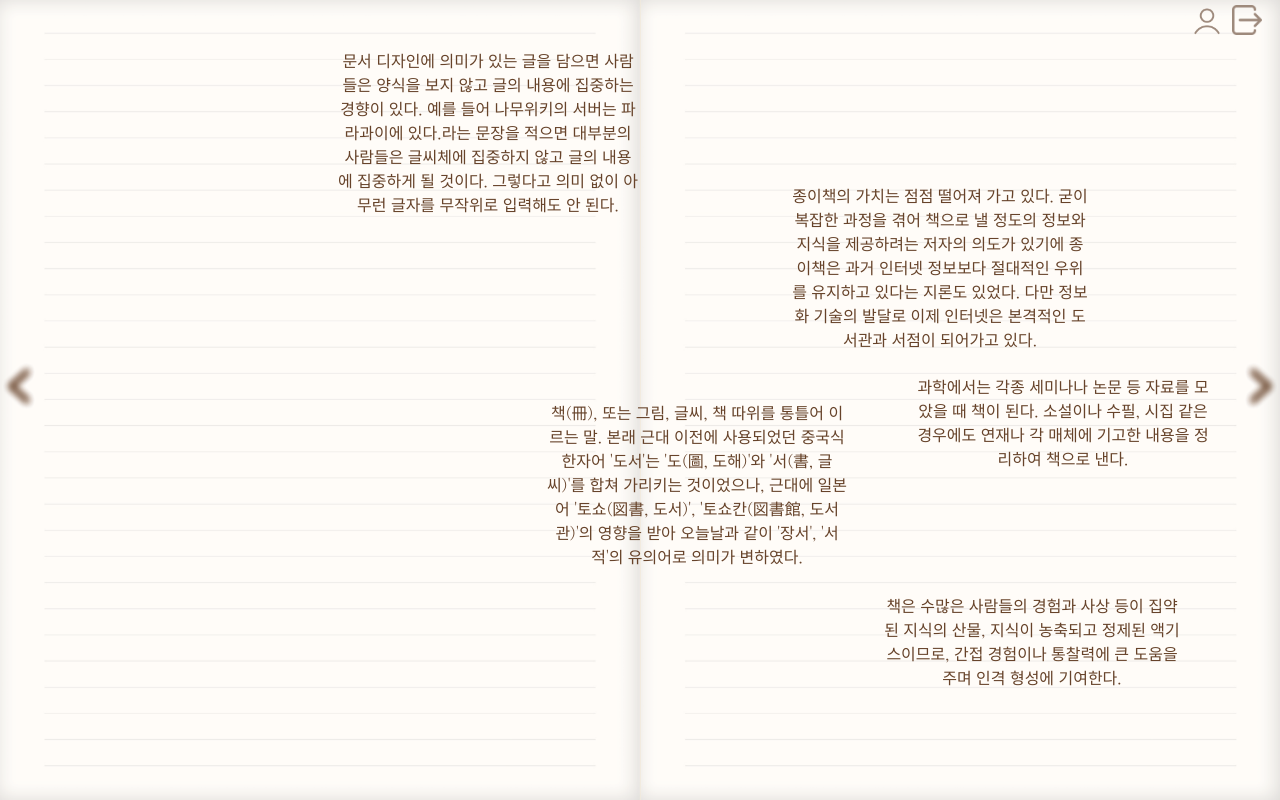
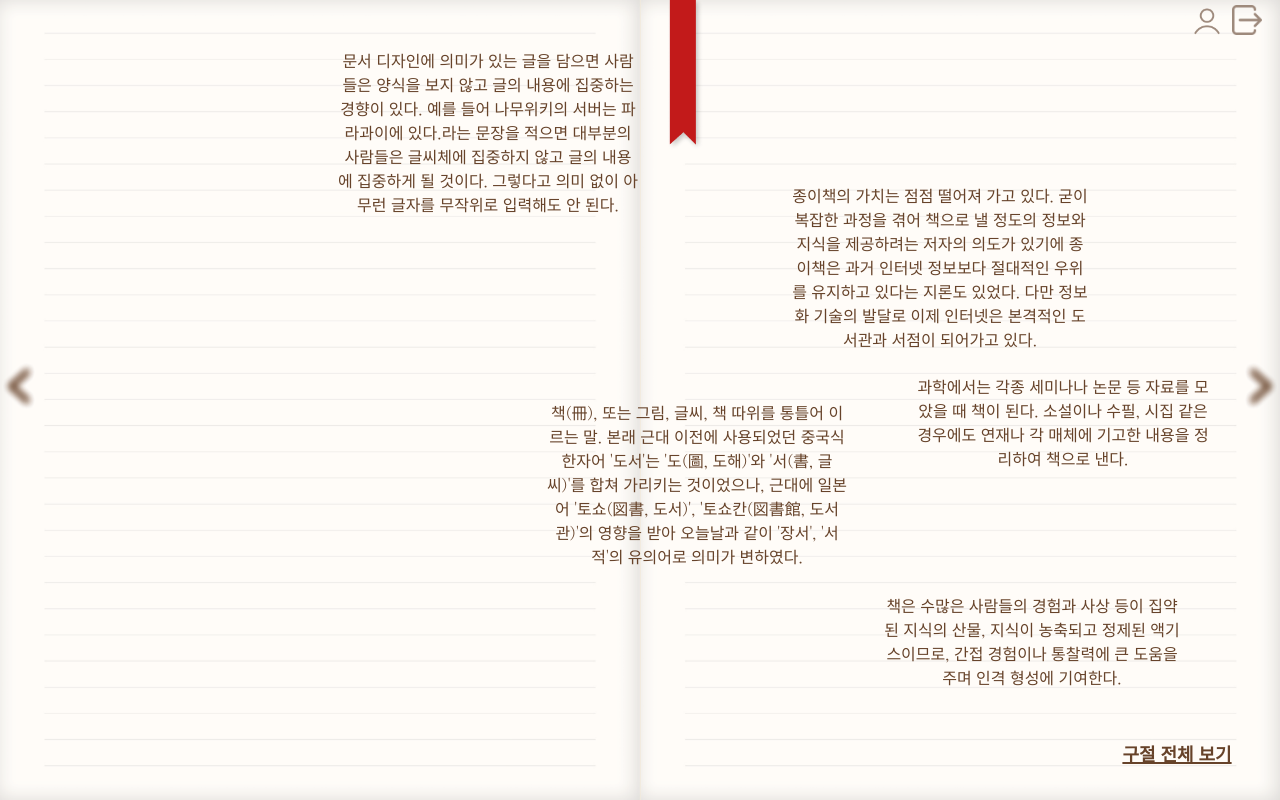
Before and after one commit to hyerim1127/Tree, a React (Create React App) app: page /view in a window 1280 px wide. Built offline with nearby package versions, Linux system fonts and the light colour scheme.

Commit message:
5 - 구절전체보기 팝업 구현, 북마크 추가

```diff
--- a/src/View.jsx
+++ b/src/View.jsx
@@ -3,8 +3,40 @@ import { useNavigate } from 'react-router';
 import personLight from './img/person-light.png';
 import logoutLight from './img/logout-light.png';
 import btn from './img/btn.png';
+import bmkRed from './img/bookmark-red.png';
+
+//모달
+const Modal = ({ onClose }) => {
+  return (
+    <div className="modal-wrapper">
+      <div className="modal">
+        <div className="modal-content">
+          <span className="modal-close" onClick={onClose}>&times;</span>
+          <h3>모아보고 싶은 장르를 선택하세요.</h3>
+          <button className='modal-genreBtn'>문학</button>
+          <button className='modal-genreBtn'>경제/경영</button>
+          <button className='modal-genreBtn'>인문</button>
+          <br />
+          <button className='modal-genreBtn'>예술</button>
+          <button className='modal-genreBtn'>기술/공학</button>
+          <button className='modal-genreBtn'>자기계발</button>
+        </div>
+      </div>
+    </div>
+  );
+};
 
 const View = () => {
+
+    const [showModal, setShowModal] = useState(false);
+
+    const openModal = () => {
+      setShowModal(true);
+    };
+
+    const closeModal = () => {
+      setShowModal(false);
+    };
 
     const navigate = useNavigate();
 
@@ -63,6 +95,7 @@ const View = () => {
                 <img className='btnL' alt='btn' src={btn}
                 onClick={goToWrite} />
                 <img className='btnR' alt='btn' src={btn} />
+                <img className='bmkRed' alt='btn' src={bmkRed} />
                 <div style={{ position: 'relative', minHeight: '100vh' }}>
                 {impressions.map(impression => (
                     <div
@@ -79,14 +112,16 @@ const View = () => {
                         wordWrap: 'break-word',
                         color:'#562E12',
                         textAlign:'center'
-                        }}
-                    >
-                    {impression.text}
+                        }}>
+                          {impression.text}
                     </div>
-                ))}
+                  ))}
+                  <div>
+                    <button className='showAllBtn' onClick={openModal}>구절 전체 보기</button>      {showModal && <Modal onClose={closeModal} />}
+                  </div>
+                </div>
             </div>
-        </div>
-        </div>
+      </div>
     );
 };
 
--- a/src/index.css
+++ b/src/index.css
@@ -289,3 +289,73 @@ html, body {
     transform : translateY(5px);
   }
 }
+/*회원가입 페이지로 이동하는 버튼*/
+.showAllBtn {
+  position: absolute;
+  right: 3vw;
+  bottom: 4vh;
+  padding : 0 10px;
+  border : none;
+  font-size: 18px;
+  text-decoration: 2px underline;
+  font-weight:bolder;
+  background-color: transparent;
+  color:#562E12;
+}
+/*북마크-레드*/
+.bmkRed {
+  position:absolute;
+  width:3vw;
+  left:52vw;
+}
+/*모달 관련 구현*/
+.modal-wrapper {
+  display:fixed;
+  justify-content: center;
+  align-items: center;
+  height: 100vh;
+}
+.modal {
+  position: fixed;
+  z-index: 1;
+  left: 0;
+  top: 0;
+  width: 100vw;
+  height: 100vh;
+  background-color: rgba(0,0,0,0.4);
+}
+.modal-content {
+  background-color: #F9F3EB;
+  color:#562E12;
+  border-radius: 10px;
+  text-align: center;
+  margin: 15% auto;
+  padding: 20px;
+  width: 700px;
+}
+.modal-close {
+  color: #aaa;
+  float: right;
+  font-size: 28px;
+  font-weight: bold;
+}
+.modal-close:hover,
+.modal-close:focus {
+  color: #562E12;
+  text-decoration: none;
+  cursor: pointer;
+}
+.modal-genreBtn {
+  color :#BDA594;
+  background-color: #FFFAF3;
+  width: 20vh;
+  border: none;
+  border-radius: 5px;
+  margin: 10px;
+  padding: 20px;
+  font-size: 1em;
+}
+.modal-genreBtn:hover {
+  color :#F9F0E3;
+  background-color: #744F36;
+}
```
Also changed, not shown: src/img/bookmark-red.png (added).
